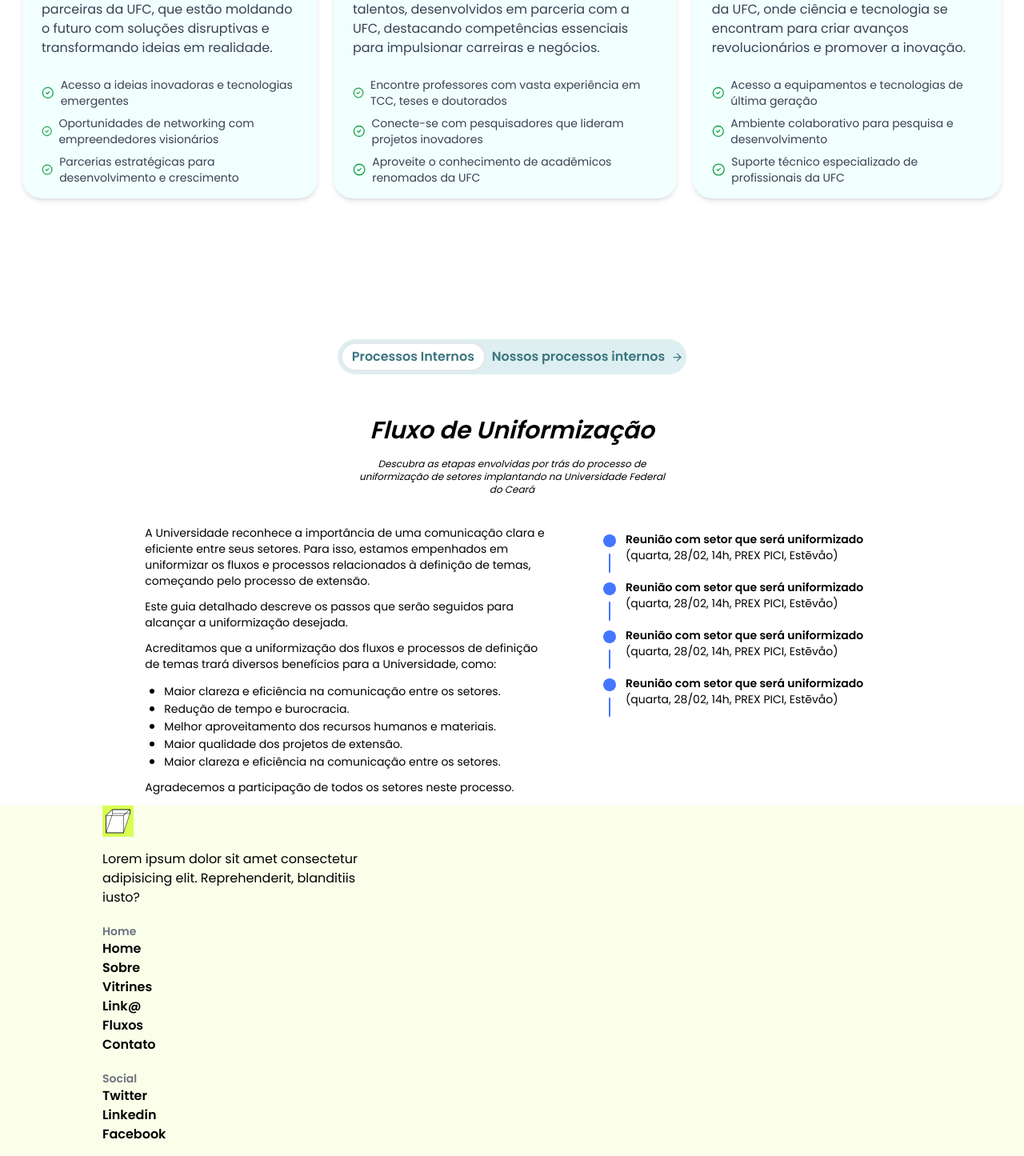
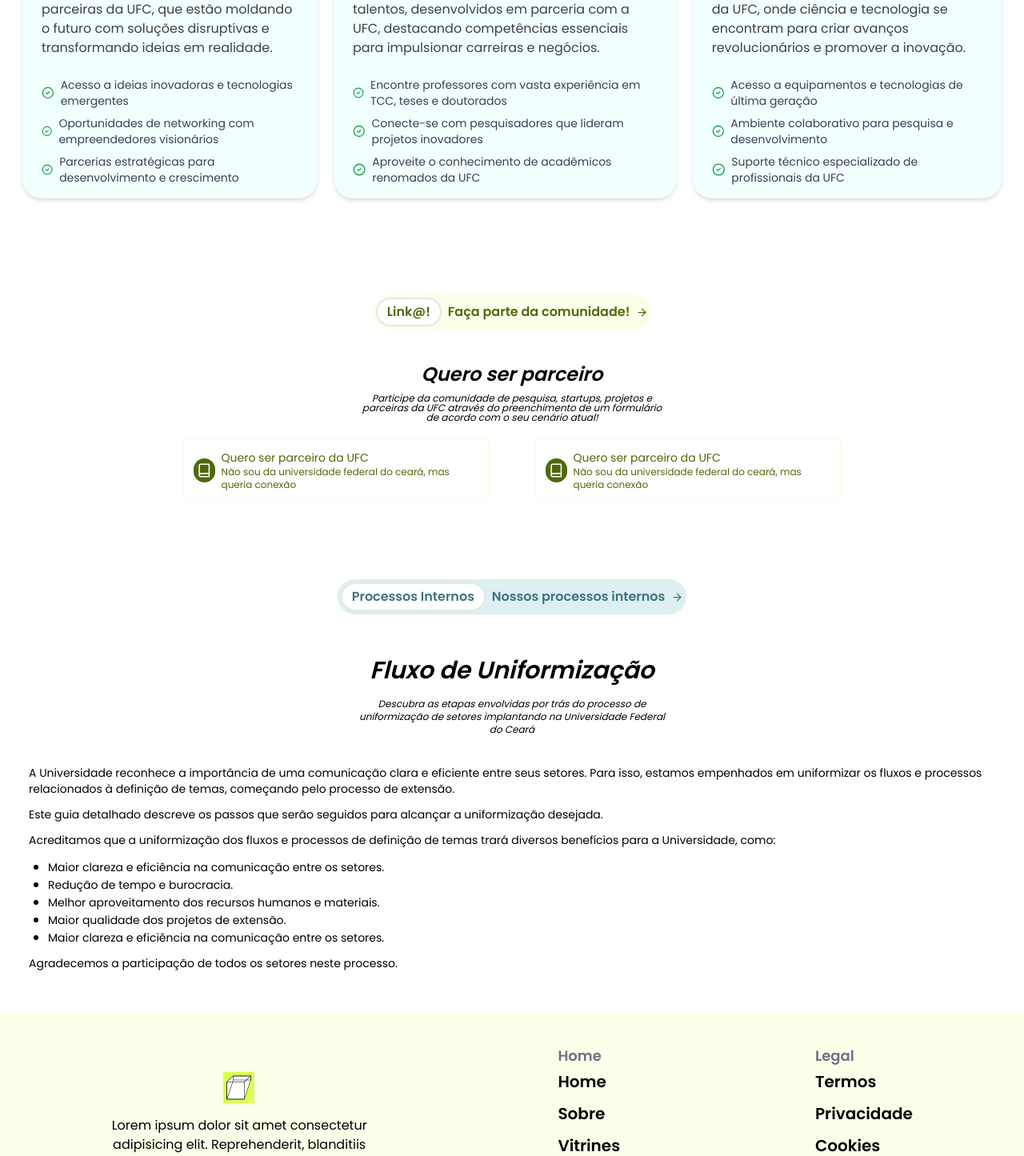
Before and after one commit to AcadPlus/LINKA-FRONT-END, a Next.js app: page / in a window 1280 px wide. Shown: the part 1336-2781 px from the top of the page at 80% size. Built offline with nearby package versions, Linux system fonts and the light colour scheme.

Commit message:
feat: Implementação da seção de parceria

```diff
--- a/app/external-conections/page.tsx
+++ b/app/external-conections/page.tsx
@@ -3,8 +3,8 @@
 
 export default function page() {
   return (
-    <section className="flex flex-col justify-center md:max-w-screen-lg mx-auto w-full md:mb-10">
-      <h1 className="text-xl font-bold text-center">Conexão com empresas</h1>
+    <section className="flex flex-col justify-center md:max-w-screen-lg mx-auto w-full md:mb-10 mt-24">
+      <h1 className="text-xl font-bold text-center"> Conexão com empresas</h1>
       <form action="" className="space-y-14 px-5">
         <div className="space-y-2">
           <p className="font-bold text-center text-sm">
--- a/app/lib/definitions.ts
+++ b/app/lib/definitions.ts
@@ -24,3 +24,8 @@
   description: string
   items: string[]
 }
+
+export type RadioButtomProps = ComponentProps<'input'> & {
+  tittle: string
+  content: string
+}
--- a/app/page.tsx
+++ b/app/page.tsx
@@ -2,9 +2,9 @@
 import Image from 'next/image'
 import Badge from './ui/badge-group'
 import CardShowcase from './ui/card-showcase'
-import CardStage from './ui/card-stage'
 
 import { CardProps } from './lib/definitions'
+import { RadioButton } from './ui/input'
 
 const showcases: CardProps[] = [
   {
@@ -45,7 +45,7 @@
 export default function page() {
   return (
     <main className="">
-      <div className="w-full h-[80vh] md:flex">
+      <div className="w-full md:h-[80vh] md:flex">
         <Image
           src="/image-home.svg"
           alt="Imagem de pessoas conversando"
@@ -81,8 +81,8 @@
                   defaultValue=""
                   className="w-full max-w-40 bg-white px-2 rounded-full text-xs py-1 border-gray-200 border-2"
                 >
-                  <option value="">Ex: IA, Software, Saúde</option>
-                  <option value="US">United States</option>
+                  <option value="">Startups</option>
+                  <option value="US">Laboratórios</option>
                 </select>
               </form>
             </div>
@@ -146,33 +146,45 @@
           ))}
         </div>
       </section>
-      {/* <section>
+      <section className="w-full mt-2 p-1 flex flex-col justify-center items-center">
         <Badge
           content="Faça parte da comunidade!"
           title="Link@!"
           className="text-secondary"
         />
-        <h2>Quero ser parceiro!</h2>
-        <p>
+        <h2 className="text-xl sm:text-2xl md:text-2xl italic text-center font-semibold">
+          Quero ser parceiro
+        </h2>
+        <p className="text-xs text-center max-w-96 italic leading-3 mt-2">
           Participe da comunidade de pesquisa, startups, projetos e parceiras da
           UFC através do preenchimento de um formulário de acordo com o seu
           cenário atual!
         </p>
         <form action="">
-          <label htmlFor=""></label>
+          {/* <label htmlFor=""></label>
           <input type="radio" name="" id="" />
           <label htmlFor=""></label>
-          <input type="radio" name="" id="" />
+          <input type="radio" name="" id="" /> */}
+          <div className="flex flex-col space-y-6 mt-5 md:flex-row md:space-x-14 md:space-y-0">
+            <RadioButton
+              tittle="Quero ser parceiro da UFC"
+              content="Não sou da universidade federal do ceará, mas queria conexão"
+            />
+            <RadioButton
+              tittle="Quero ser parceiro da UFC"
+              content="Não sou da universidade federal do ceará, mas queria conexão"
+            />
+          </div>
         </form>
-      </section> */}
-      <section className="p-3 flex flex-col gap-3 mt-14">
+      </section>
+      <section className="p-3 flex flex-col gap-3">
         <Badge
           color="tertiary"
           title="Processos Internos"
           content="Nossos processos internos"
           className="text-blueText"
         />
-        <div className="flex items-center flex-col">
+        <div className="flex items-center flex-col mb-10">
           <h2 className="text-xl sm:text-2xl md:text-3xl text-center italic font-semibold mb-4">
             Fluxo de Uniformização
           </h2>
@@ -180,8 +192,8 @@
             Descubra as etapas envolvidas por trás do processo de uniformização
             de setores implantando na Universidade Federal do Ceará
           </p>
-          <div className="flex flex-col md:flex-row mt-6">
-            <div className="mt-3 flex flex-col gap-3 px-6 md:w-[50vw]">
+          <div className="flex flex-col mt-6">
+            <div className="mt-3 flex flex-col gap-3 px-6">
               <p className="text-sm">
                 A Universidade reconhece a importância de uma comunicação clara
                 e eficiente entre seus setores. Para isso, estamos empenhados em
@@ -226,12 +238,6 @@
                 Agradecemos a participação de todos os setores neste processo.
               </p>
             </div>
-            <div className="flex flex-col gap-2 md:w-2/4 mt-5">
-              <CardStage />
-              <CardStage />
-              <CardStage />
-              <CardStage />
-            </div>
           </div>
         </div>
       </section>
--- a/app/ui/badge-group.tsx
+++ b/app/ui/badge-group.tsx
@@ -3,7 +3,7 @@
 import { ArrowRight } from 'lucide-react'
 
 const button = tv({
-  base: 'flex flex-row p-1 rounded-full gap-2 items-center justify-center max-w-110 self-center mt-20 mb-10 font-semibold transition duration-500 ease-in-out hover:scale-125',
+  base: 'flex flex-row p-1 rounded-full gap-2 items-center justify-center max-w-110 self-center mt-10 mb-5 md:mt-20 md:mb-10 font-semibold transition duration-500 ease-in-out hover:scale-125',
   variants: {
     color: {
       primary: 'bg-primary',
--- a/app/ui/footer.tsx
+++ b/app/ui/footer.tsx
@@ -5,44 +5,41 @@
 export default function Footer() {
   return (
     <footer className="w-full bg-primary">
-      <div className="flex flex-col justify-evenly w-4/5 mx-auto space-y-5">
-        <div className="space-y-4">
+      <div className="flex flex-col justify-evenly md:w-full space-y-5 p-5 md:flex-row md:justify-around">
+        <div className="space-y-4 flex justify-center items-center flex-col">
           <Image
             src="/logo.svg"
             alt="Logo do escritório de projetos"
             width={40}
             height={40}
           />
-          <p className="max-w-80">
+          <p className="max-w-80 text-center">
             Lorem ipsum dolor sit amet consectetur adipisicing elit.
             Reprehenderit, blanditiis iusto?
           </p>
+          <ul className="flex space-x-7">
+            {social.map((item) => (
+              <li key={item.name}>
+                {<item.icon color="gray" width={30} height={30} />}
+              </li>
+            ))}
+          </ul>
         </div>
         <div>
-          <p className="text-gray-500 font-semibold text-sm">Home</p>
-          <ul>
+          <p className="text-gray-500 font-semibold text-lg">Home</p>
+          <ul className="flex flex-col space-y-3 mt-1">
             {links.map((item) => (
-              <li className="font-bold" key={item.name}>
+              <li className="font-bold text-xl" key={item.name}>
                 {item.name}
               </li>
             ))}
           </ul>
         </div>
         <div>
-          <p className="text-gray-500 font-semibold text-sm">Social</p>
-          <ul>
-            {social.map((item) => (
-              <li className="font-bold" key={item.name}>
-                {item.name}
-              </li>
-            ))}
-          </ul>
-        </div>
-        <div>
-          <p className="text-gray-500 font-semibold text-sm">Legal</p>
-          <ul>
+          <p className="text-gray-500 font-semibold text-lg">Legal</p>
+          <ul className="flex flex-col space-y-3 mt-1">
             {legal.map((item) => (
-              <li className="font-bold" key={item.name}>
+              <li className="font-bold text-xl" key={item.name}>
                 {item.name}
               </li>
             ))}
@@ -53,13 +50,6 @@
         <p className="text-center">
           © 2024 Escritório de Projetos e Parcerias. All rights reserved.
         </p>
-        <ul className="flex space-x-7">
-          {social.map((item) => (
-            <li key={item.name}>
-              {<item.icon color="gray" width={30} height={30} />}
-            </li>
-          ))}
-        </ul>
       </div>
     </footer>
   )
--- a/app/ui/input.tsx
+++ b/app/ui/input.tsx
@@ -1,9 +1,11 @@
 import React from 'react'
+import { Book } from 'lucide-react'
 
 import {
   ButtonProps,
   InputButtonProps,
   TextAreaProps,
+  RadioButtomProps,
 } from '../lib/definitions'
 import Link from 'next/link'
 import { twMerge } from 'tailwind-merge'
@@ -24,7 +26,7 @@
 
 export function TextArea({ name, ...rest }: TextAreaProps) {
   return (
-    <div className="flex flex-col space-y-2 w-full">
+    <div className="flex flex-col space-y-2 w-full ">
       <label className="text-sm" htmlFor="">
         {name}
       </label>
@@ -46,3 +48,15 @@
     </Link>
   )
 }
+
+export function RadioButton({ tittle, content, ...rest }: RadioButtomProps) {
+  return (
+    <div className="rounded-md border-2 border-primary text-secondary flex items-center space-x-2 p-3 max-w-96 transition duration-500 ease-in-out hover:scale-110 hover:bg-primary hover:text-black">
+      <Book className="rounded-full bg-secondary p-1" size={30} color="white" />
+      <div>
+        <p className="text-sm font-medium">{tittle}</p>
+        <p className="text-xs">{content}</p>
+      </div>
+    </div>
+  )
+}
```
